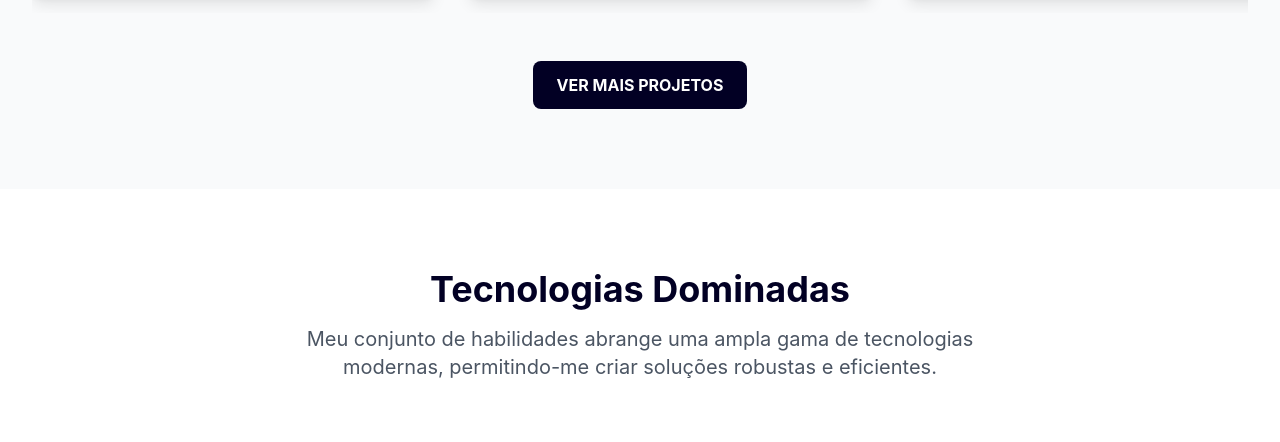
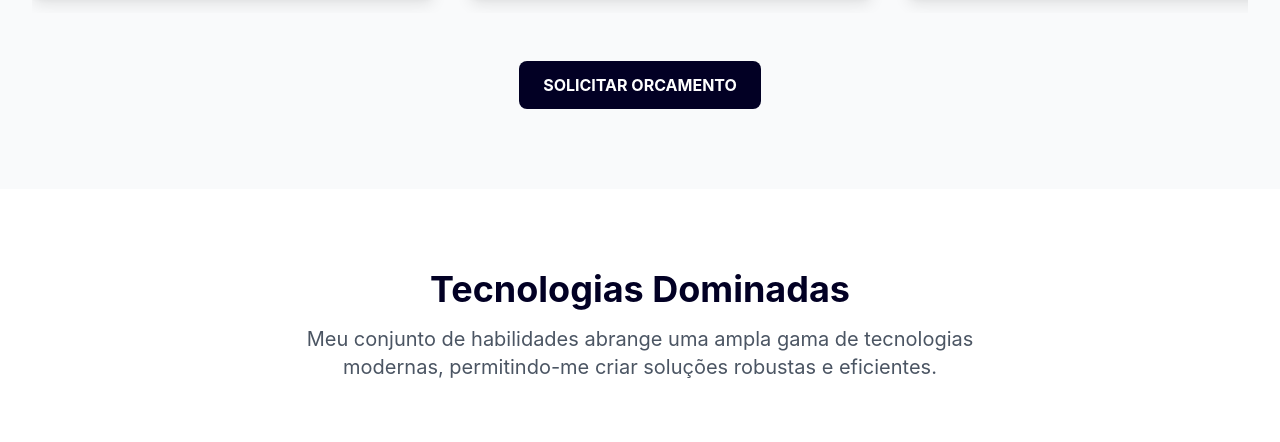
Before and after one commit to dario-bastos-dev/portifolio-pessoal, a website: page index.html in a window 1280 px wide. Shown: the part 3163-3605 px from the top of the page. Drawn offline with Linux system fonts and the light colour scheme.

Commit message:
Finished design

```diff
--- a/index.html
+++ b/index.html
@@ -637,9 +637,9 @@
           </button>
         </div>
 
-        <!-- Botão "Ver Mais Projetos" -->
+        <!-- CTA -->
         <div class="text-center mt-12">
-          <a href="#" class="btn"> Ver Mais Projetos </a>
+          <a href="#" class="btn"> Solicitar orcamento </a>
         </div>
       </div>
     </section>
```
